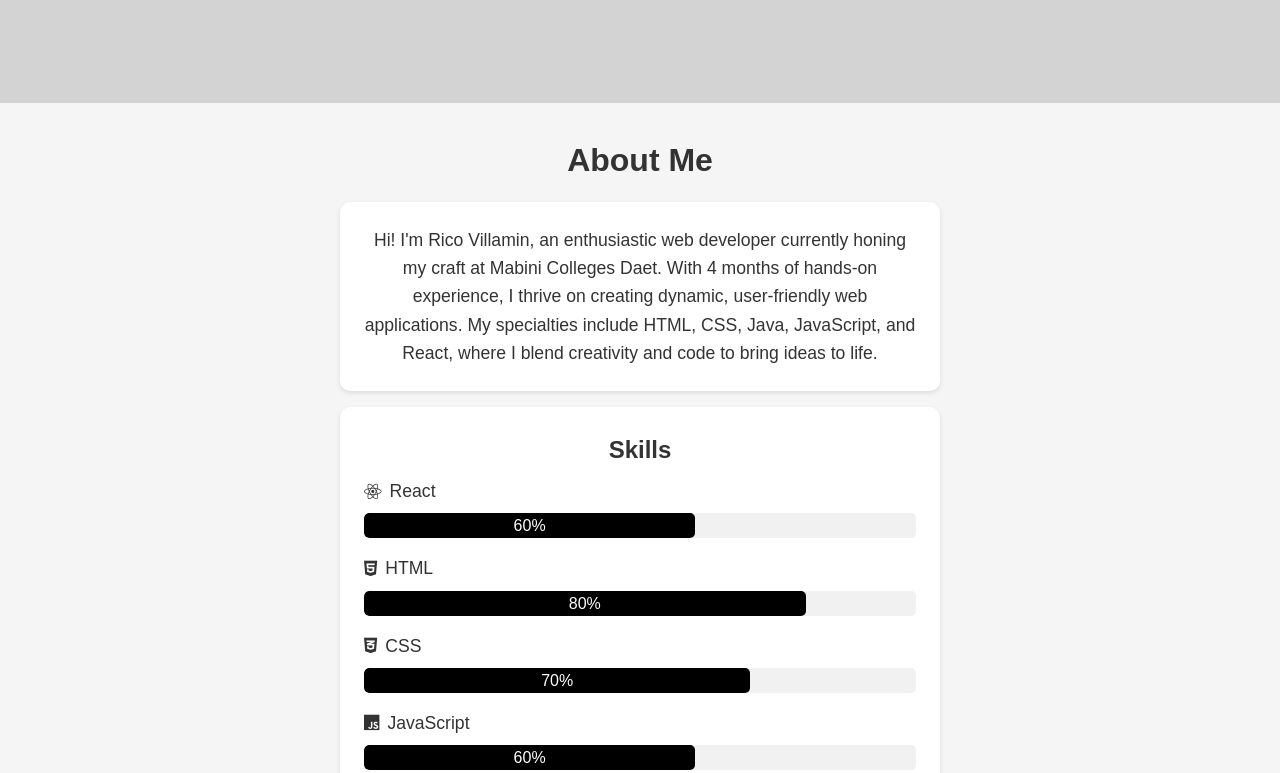
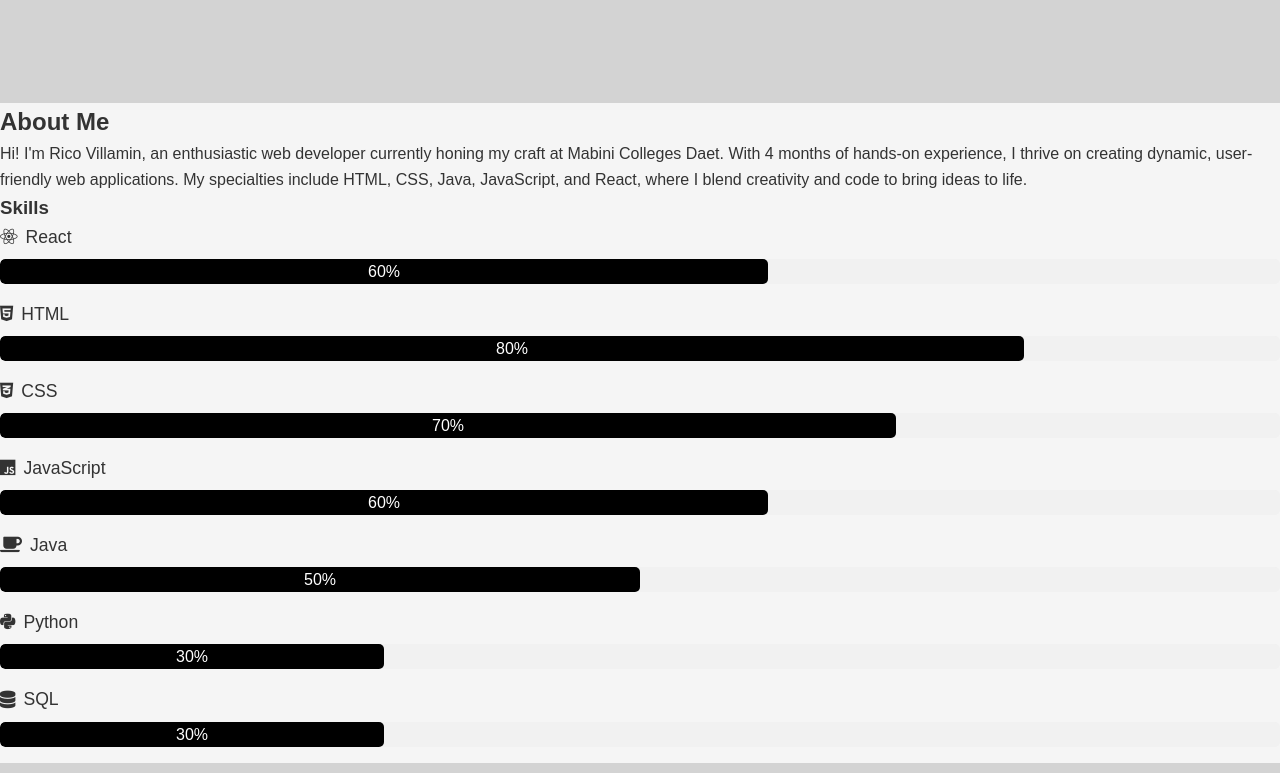
Before and after one commit to Secretive-Plotterrr/Responsive-Web-Portfolio-using-Flask, a plain HTML site: page index.html in a window 1280 px wide. Shown: the part 769-1542 px from the top of the page. Drawn offline with nearby package versions, Linux system fonts and the light colour scheme.

Commit message:
Update Code

```diff
--- a/static/css/style.css
+++ b/static/css/style.css
@@ -155,46 +155,6 @@ body {
     background: #1d1b1b;
 }
 
-/* About */
-.about {
-    background: #F5F5F5;
-    min-height: 70vh; /* Sets a minimum height to ensure the section has enough space */
-    display: flex;
-    flex-direction: column; /* Stacks h2 and boxes vertically */
-    align-items: center; /* Centers content horizontally (left-right) */
-    justify-content: center; /* Centers content vertically (up-down) within the section */
-    padding: 2rem; /* Adds padding around the content for breathing room */
-    text-align: center; /* Ensures text inside is centered */
-}
-
-.about-box {
-    background: #FFFFFF; /* White box background */
-    padding: 1.5rem; /* Slightly reduced padding for compactness */
-    border-radius: 10px; /* Rounded corners */
-    box-shadow: 0 2px 5px rgba(0, 0, 0, 0.1); /* Subtle shadow */
-    max-width: 600px; /* Limits box width for readability */
-    width: 100%; /* Ensures responsiveness */
-    margin-top: 1rem; /* Adds space between elements above and below */
-}
-
-.about h2 {
-    font-size: 2rem;
-    color: #333;
-    margin-bottom: 0; /* Removes default margin to keep spacing tight */
-}
-
-.about p {
-    font-size: 1.1rem;
-    color: #333;
-    margin: 0; /* Removes default paragraph margin for a snug fit */
-}
-
-.about-skills h3 {
-    font-size: 1.5rem; /* Slightly smaller than h2 for hierarchy */
-    color: #333;
-    margin-bottom: 0.5rem; /* Space between h3 and skills list */
-}
-
 /* Skills List Styling */
 .skills-list {
     text-align: left; /* Aligns text to the left */
@@ -232,7 +192,7 @@ body {
     text-align: center;
     line-height: 25px; /* Vertically center text */
     border-radius: 5px; /* Match container */
-    transition: width 2.5s ease-in-out; /* Animation for width */
+    transition: width 1.5s ease-in-out; /* Animation for width */
 }
 
 /* Responsive Adjustments */
```
